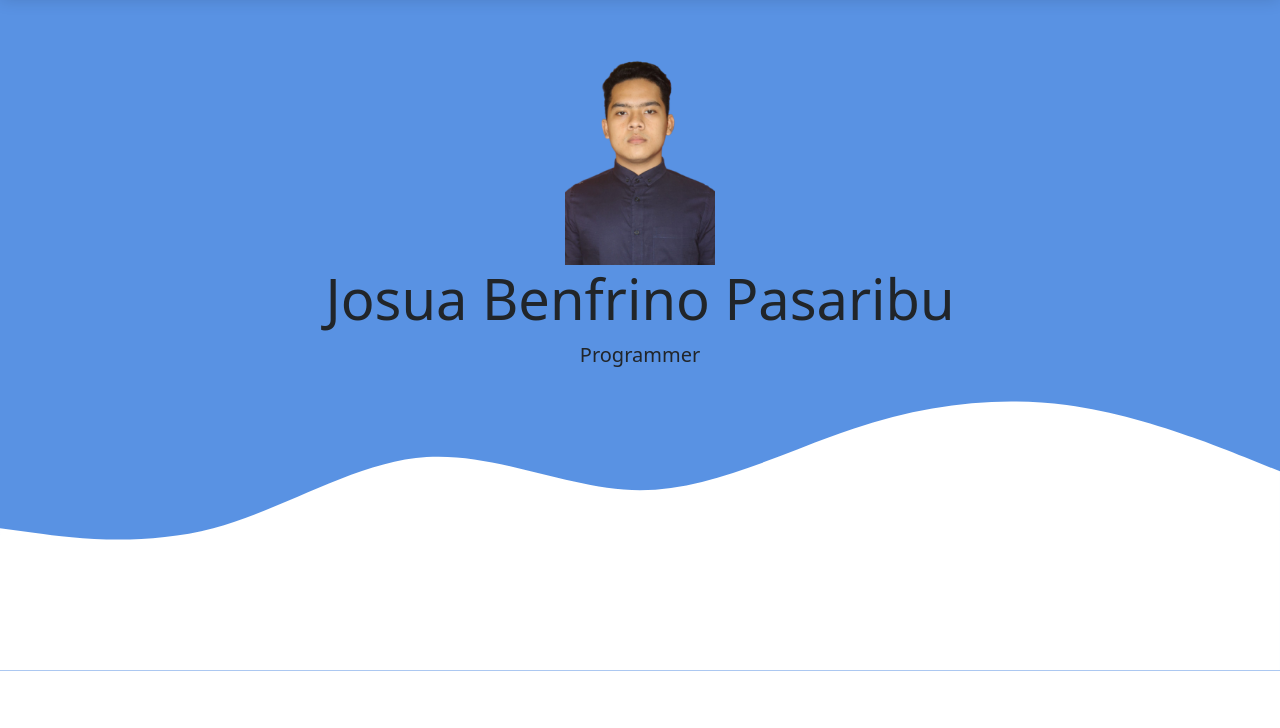
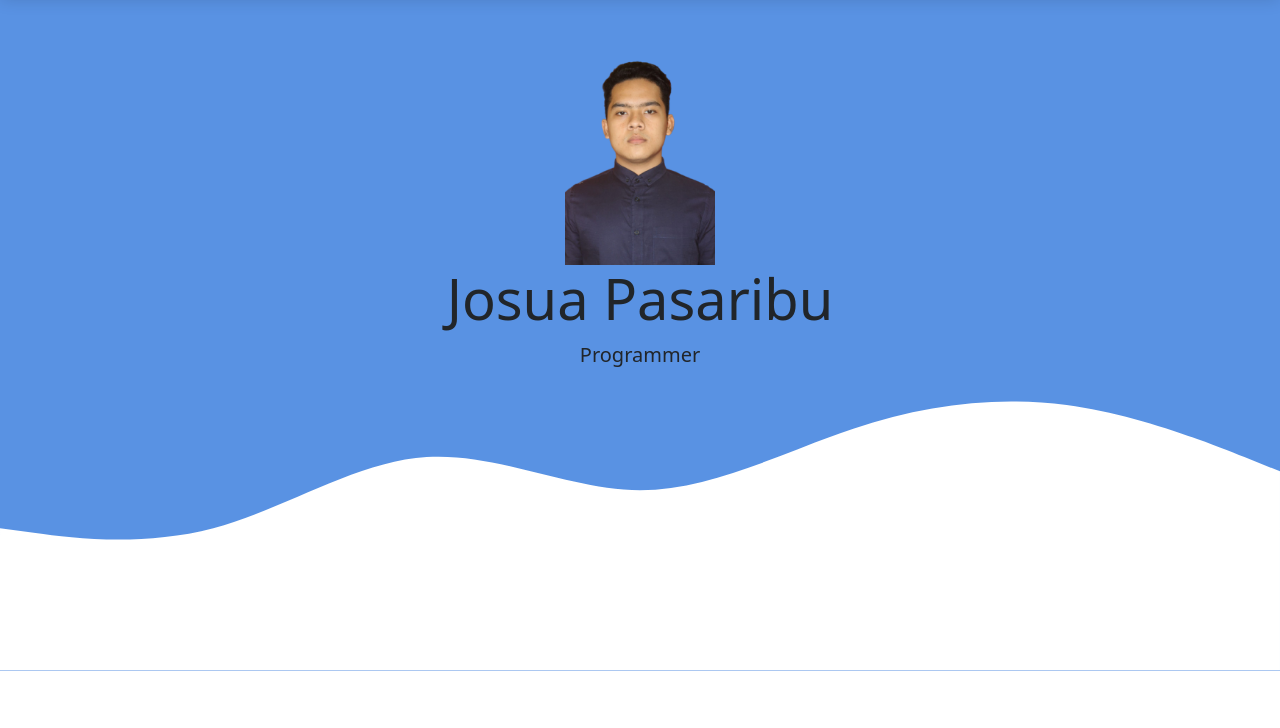
Before and after one commit to josuafrino/Portfolio-josua, a plain HTML site: page index.html in a window 1280 px wide. Shown: the part 72-800 px from the top of the page. Drawn offline with nearby package versions, Linux system fonts and the light colour scheme.

Commit message:
Update index.html

```diff
--- a/index.html
+++ b/index.html
@@ -45,7 +45,7 @@
   <!-- Jumbotron-->
   <section class="jumbotron text-center">
     <img src="image/profile2.png" alt="Josua" width="150px">
-  <h1 class="display-4">Josua Benfrino Pasaribu</h1>
+  <h1 class="display-4">Josua Pasaribu</h1>
   <p class="lead">Programmer</p>
   <svg xmlns="http://www.w3.org/2000/svg" viewBox="0 0 1440 320"><path fill="#ffffff" fill-opacity="1" d="M0,160L40,165.3C80,171,160,181,240,160C320,139,400,85,480,80C560,75,640,117,720,117.3C800,117,880,75,960,48C1040,21,1120,11,1200,21.3C1280,32,1360,64,1400,80L1440,96L1440,320L1400,320C1360,320,1280,320,1200,320C1120,320,1040,
     320,960,320C880,320,800,320,720,320C640,320,560,320,480,320C400,
```
